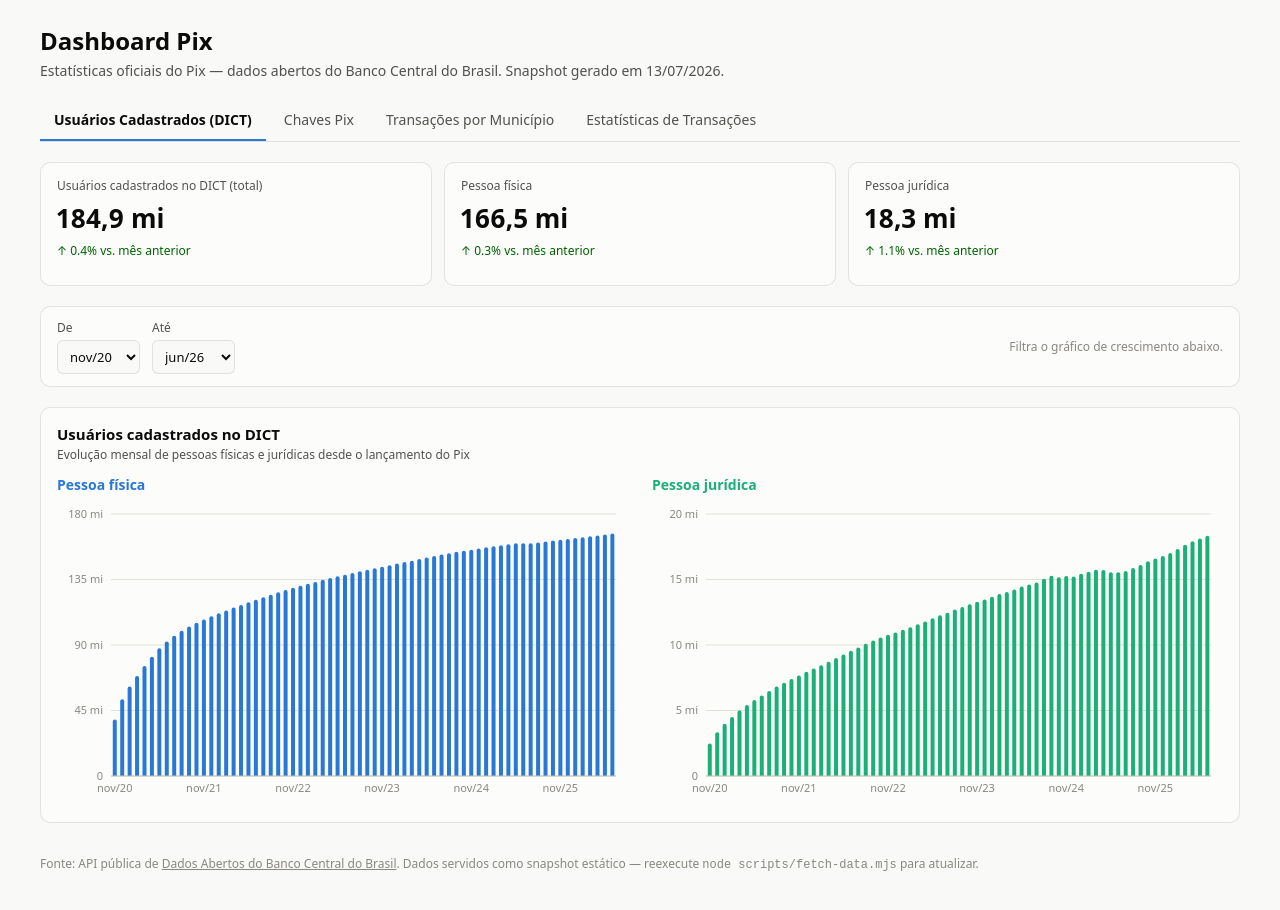
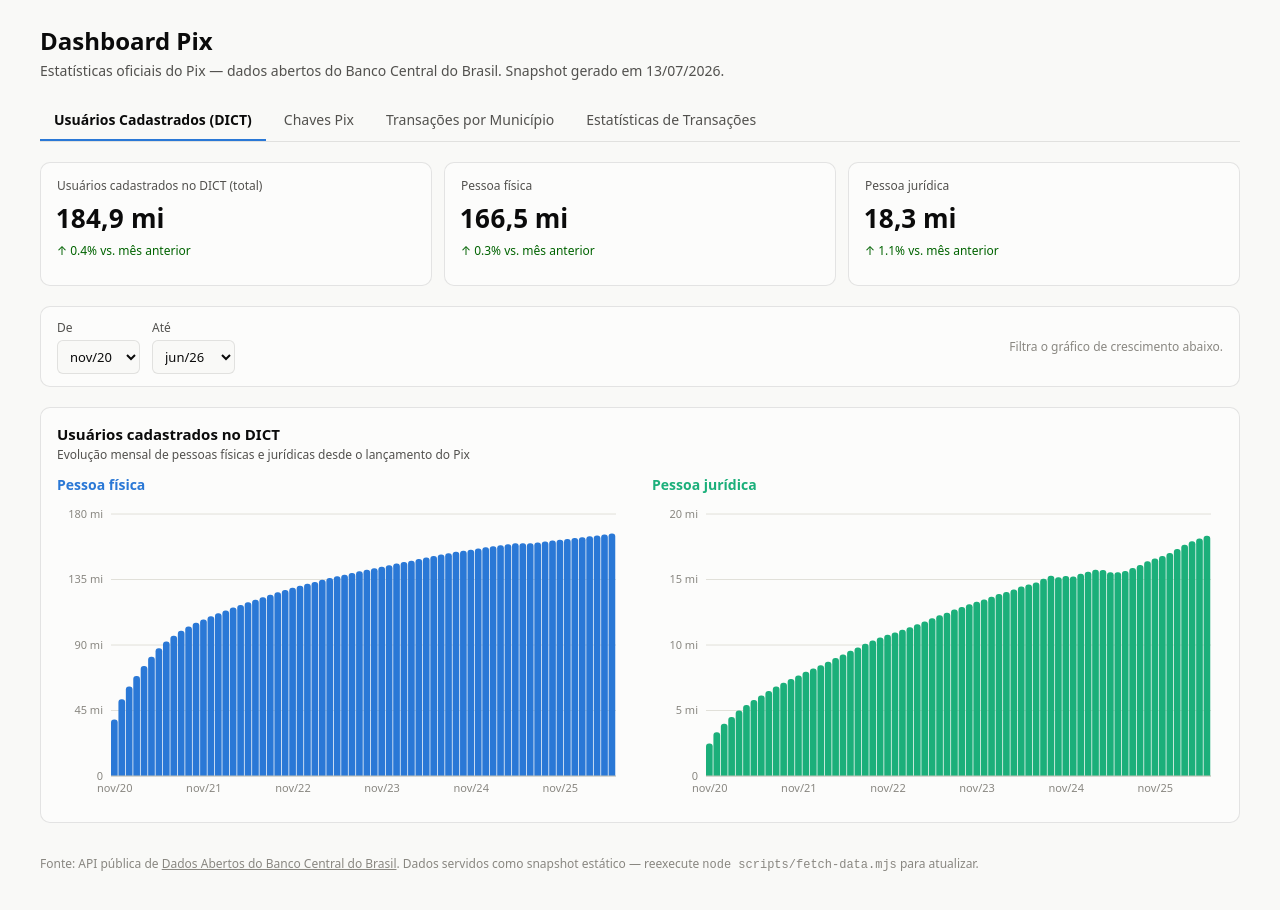
Before and after one commit to sulivanrocha/pix-dataviz, a React (Vite) app: page / in a window 1280 px wide. Shown: the top 910 px of the page. Built offline with nearby package versions, Linux system fonts and the light colour scheme.

Commit message:
Improve adaptive bar widths in DICT charts

```diff
--- a/src/components/charts/dict/UsersGrowthChart.jsx
+++ b/src/components/charts/dict/UsersGrowthChart.jsx
@@ -29,10 +29,30 @@
     [usuariosDict]
   );
 
+  const months = rows.length;
+
   const tickInterval = Math.max(
-    Math.ceil(rows.length / 6) - 1,
+    Math.ceil(months / 6) - 1,
     0
   );
+
+  const barSize =
+    months <= 3
+      ? 56
+      : months <= 6
+        ? 42
+        : months <= 12
+          ? 28
+          : months <= 24
+            ? 18
+            : 12;
+
+  const categoryGap =
+    months <= 6
+      ? "6%"
+      : months <= 12
+        ? "12%"
+        : "24%";
 
   return (
     <ChartCard
@@ -58,7 +78,7 @@
                 left: 4,
                 bottom: 0,
               }}
-              barCategoryGap="24%"
+              barCategoryGap={categoryGap}
             >
               <CartesianGrid
                 stroke="var(--gridline)"
@@ -106,7 +126,7 @@
                 name="Pessoa física"
                 fill="var(--series-1)"
                 radius={[3, 3, 0, 0]}
-                maxBarSize={14}
+                barSize={barSize}
                 animationDuration={700}
               />
             </BarChart>
@@ -130,7 +150,7 @@
                 left: 4,
                 bottom: 0,
               }}
-              barCategoryGap="24%"
+              barCategoryGap={categoryGap}
             >
               <CartesianGrid
                 stroke="var(--gridline)"
@@ -178,7 +198,7 @@
                 name="Pessoa jurídica"
                 fill="var(--series-2)"
                 radius={[3, 3, 0, 0]}
-                maxBarSize={14}
+                barSize={barSize}
                 animationDuration={700}
               />
             </BarChart>
```
